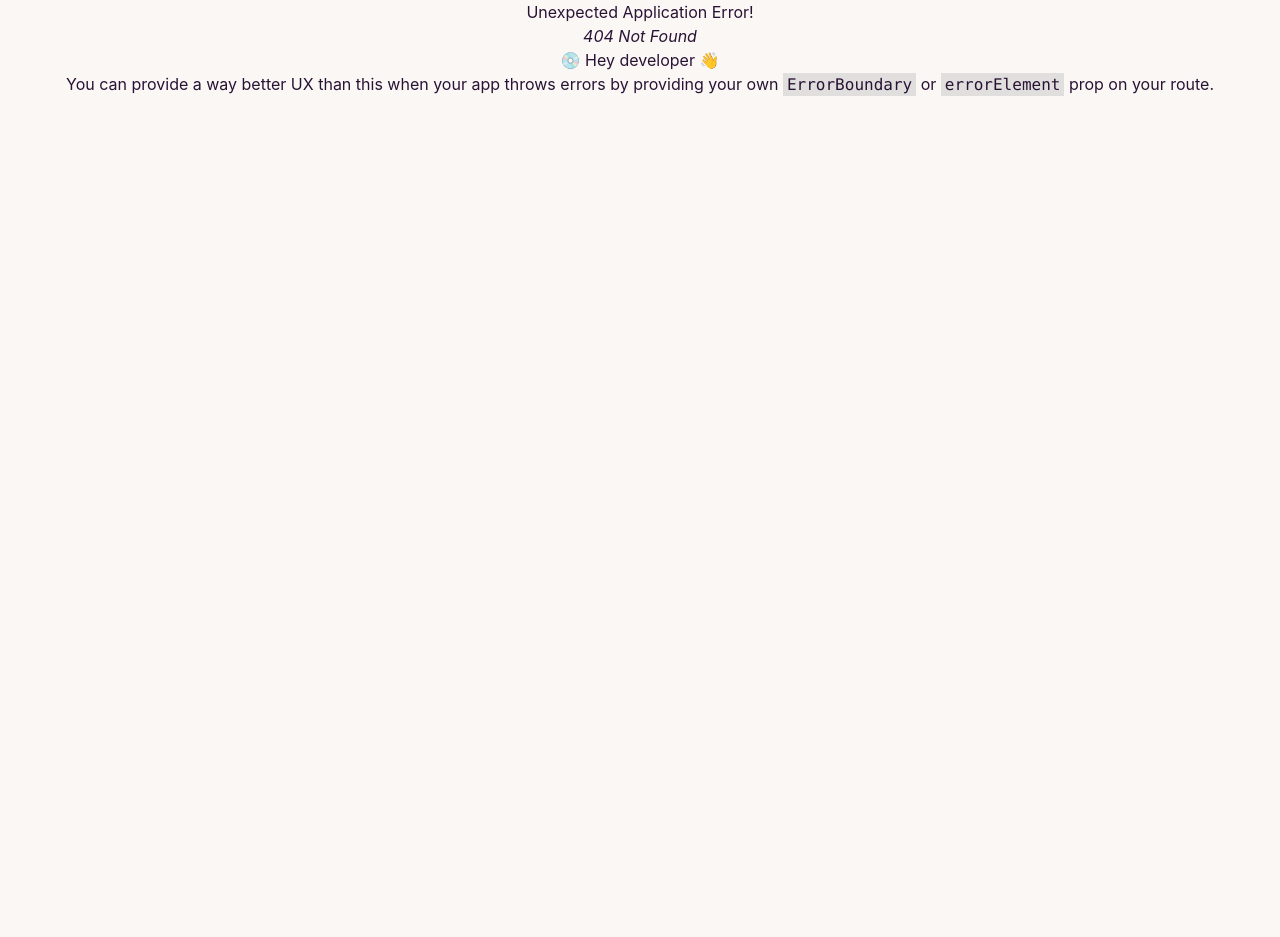
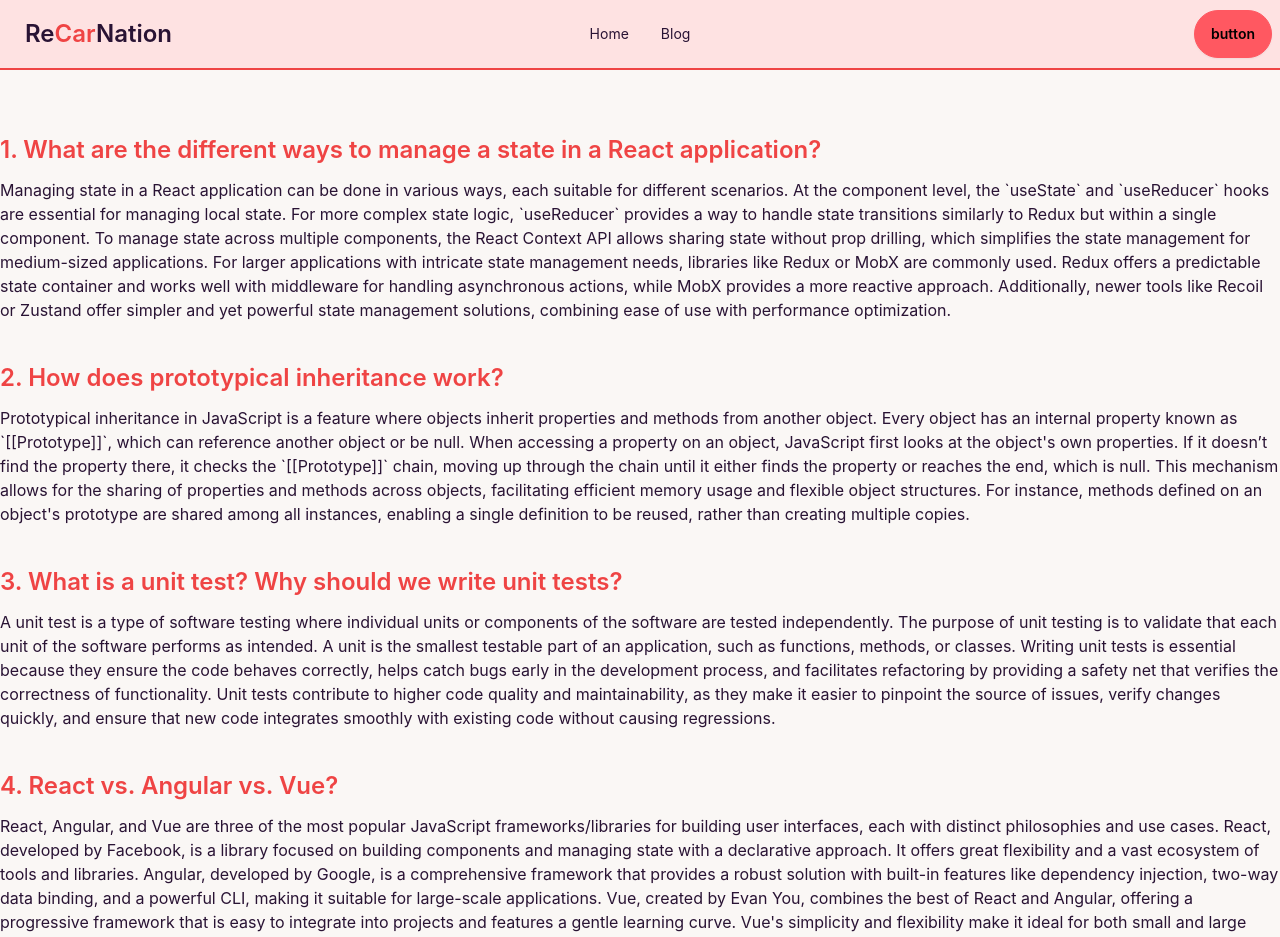
Before and after one commit to MasrulSakib/ReCarNation-react-client, a React (Create React App) app: page /blog in a window 1280 px wide. Before the commit this address had no page. Shown: the top 937 px of the page. Before the commit the page ends 800 px from the top, so only its background shows below. Built offline with nearby package versions, Linux system fonts and the light colour scheme.

Commit message:
Blog component added

```diff
--- a/src/Routes/Routes.js
+++ b/src/Routes/Routes.js
@@ -1,6 +1,7 @@
 import { createBrowserRouter } from 'react-router-dom';
 import Main from '../Layout/Main';
 import Home from '../Shared/Home/Home';
+import Blog from '../Shared/Blog/Blog';
 
 
 export const router = createBrowserRouter([
@@ -11,6 +12,10 @@ export const router = createBrowserRouter([
             {
                 path: '/',
                 element: <Home></Home>
+            },
+            {
+                path: '/blog',
+                element: <Blog></Blog>
             }
         ]
     }
--- /dev/null
+++ b/src/Shared/Blog/Blog.js
@@ -0,0 +1,34 @@
+import React from 'react';
+
+const Blog = () => {
+    return (
+        <div className='md:container md:mx-auto mx-5 text-left my-16 flex flex-col gap-10'>
+            <div>
+                <h2 className="md:text-2xl text-lg mb-3 font-semibold text-red-500">1. What are the different ways to manage a state in a React application?</h2>
+                <p className='text-sm md:text-base'>
+                    Managing state in a React application can be done in various ways, each suitable for different scenarios. At the component level, the `useState` and `useReducer` hooks are essential for managing local state. For more complex state logic, `useReducer` provides a way to handle state transitions similarly to Redux but within a single component. To manage state across multiple components, the React Context API allows sharing state without prop drilling, which simplifies the state management for medium-sized applications. For larger applications with intricate state management needs, libraries like Redux or MobX are commonly used. Redux offers a predictable state container and works well with middleware for handling asynchronous actions, while MobX provides a more reactive approach. Additionally, newer tools like Recoil or Zustand offer simpler and yet powerful state management solutions, combining ease of use with performance optimization.
+                </p>
+            </div>
+            <div>
+                <h2 className="md:text-2xl text-lg mb-3 font-semibold text-red-500">2. How does prototypical inheritance work?</h2>
+                <p className='text-sm md:text-base'>
+                    Prototypical inheritance in JavaScript is a feature where objects inherit properties and methods from another object. Every object has an internal property known as `[[Prototype]]`, which can reference another object or be null. When accessing a property on an object, JavaScript first looks at the object's own properties. If it doesn’t find the property there, it checks the `[[Prototype]]` chain, moving up through the chain until it either finds the property or reaches the end, which is null. This mechanism allows for the sharing of properties and methods across objects, facilitating efficient memory usage and flexible object structures. For instance, methods defined on an object's prototype are shared among all instances, enabling a single definition to be reused, rather than creating multiple copies.
+                </p>
+            </div>
+            <div>
+                <h2 className="md:text-2xl text-lg mb-3 font-semibold text-red-500">3. What is a unit test? Why should we write unit tests?</h2>
+                <p className='text-sm md:text-base'>
+                    A unit test is a type of software testing where individual units or components of the software are tested independently. The purpose of unit testing is to validate that each unit of the software performs as intended. A unit is the smallest testable part of an application, such as functions, methods, or classes. Writing unit tests is essential because they ensure the code behaves correctly, helps catch bugs early in the development process, and facilitates refactoring by providing a safety net that verifies the correctness of functionality. Unit tests contribute to higher code quality and maintainability, as they make it easier to pinpoint the source of issues, verify changes quickly, and ensure that new code integrates smoothly with existing code without causing regressions.
+                </p>
+            </div>
+            <div>
+                <h2 className="md:text-2xl text-lg mb-3 font-semibold text-red-500">4. React vs. Angular vs. Vue?</h2>
+                <p className='text-sm md:text-base'>
+                    React, Angular, and Vue are three of the most popular JavaScript frameworks/libraries for building user interfaces, each with distinct philosophies and use cases. React, developed by Facebook, is a library focused on building components and managing state with a declarative approach. It offers great flexibility and a vast ecosystem of tools and libraries. Angular, developed by Google, is a comprehensive framework that provides a robust solution with built-in features like dependency injection, two-way data binding, and a powerful CLI, making it suitable for large-scale applications. Vue, created by Evan You, combines the best of React and Angular, offering a progressive framework that is easy to integrate into projects and features a gentle learning curve. Vue's simplicity and flexibility make it ideal for both small and large applications. The choice between these tools often depends on the specific requirements of the project and the team's familiarity with the framework, with each offering unique advantages for different types of projects.
+                </p>
+            </div>
+        </div>
+    );
+};
+
+export default Blog;
--- a/src/Shared/Navbar/Navbar.js
+++ b/src/Shared/Navbar/Navbar.js
@@ -4,8 +4,8 @@ import { Link } from 'react-router-dom';
 const Navbar = () => {
 
     const menuItems = <React.Fragment>
-        <li><Link>Home</Link></li>
-        <li><Link>Blog</Link></li>
+        <li><Link to={'/'}>Home</Link></li>
+        <li><Link to={'/blog'}>Blog</Link></li>
     </React.Fragment>
 
 
@@ -17,7 +17,7 @@ const Navbar = () => {
                         <div tabIndex={0} role="button" className="btn btn-ghost lg:hidden">
                             <svg xmlns="http://www.w3.org/2000/svg" className="h-5 w-5" fill="none" viewBox="0 0 24 24" stroke="currentColor"><path strokeLinecap="round" strokeLinejoin="round" strokeWidth="2" d="M4 6h16M4 12h8m-8 6h16" /></svg>
                         </div>
-                        <ul tabIndex={0} className="menu menu-sm dropdown-content mt-3 z-[1] p-2 text-red-500 shadow bg-base-100 rounded-box w-52">
+                        <ul tabIndex={0} className="menu menu-sm dropdown-content mt-3 z-[1] p-2 shadow bg-red-400 rounded-box w-52">
                             {menuItems}
                         </ul>
                     </div>
```
